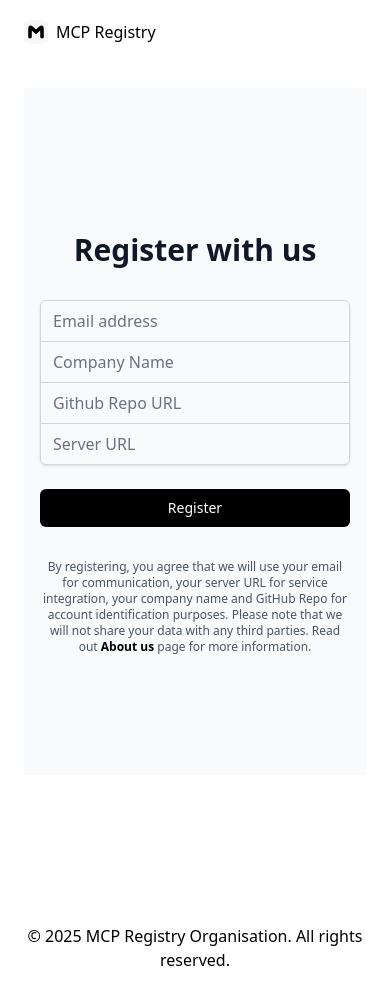
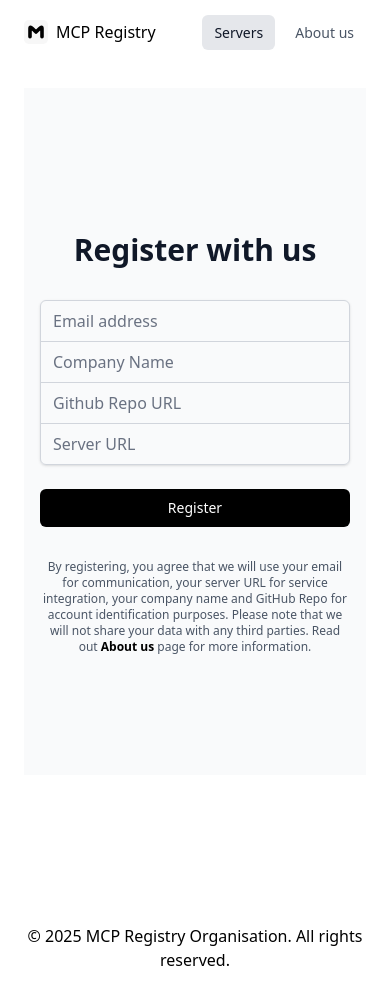
Before and after one commit to anuragsarkar97/mcpio, a Next.js app: page /servers in a window 390 px wide. Built offline with nearby package versions, Linux system fonts and the light colour scheme.

Commit message:
removed hidden

```diff
--- a/app/components/header.tsx
+++ b/app/components/header.tsx
@@ -23,7 +23,7 @@
             </Link>
           </div>
           <div className={'flex items-center'}>
-            <nav className={'hidden lg:flex items-center space-x-2'}>
+            <nav className={'lg:flex items-center space-x-2'}>
               <Link
                 href="/servers"
                 className={`px-3 py-2 rounded-md text-sm font-medium transition-colors ${
```
